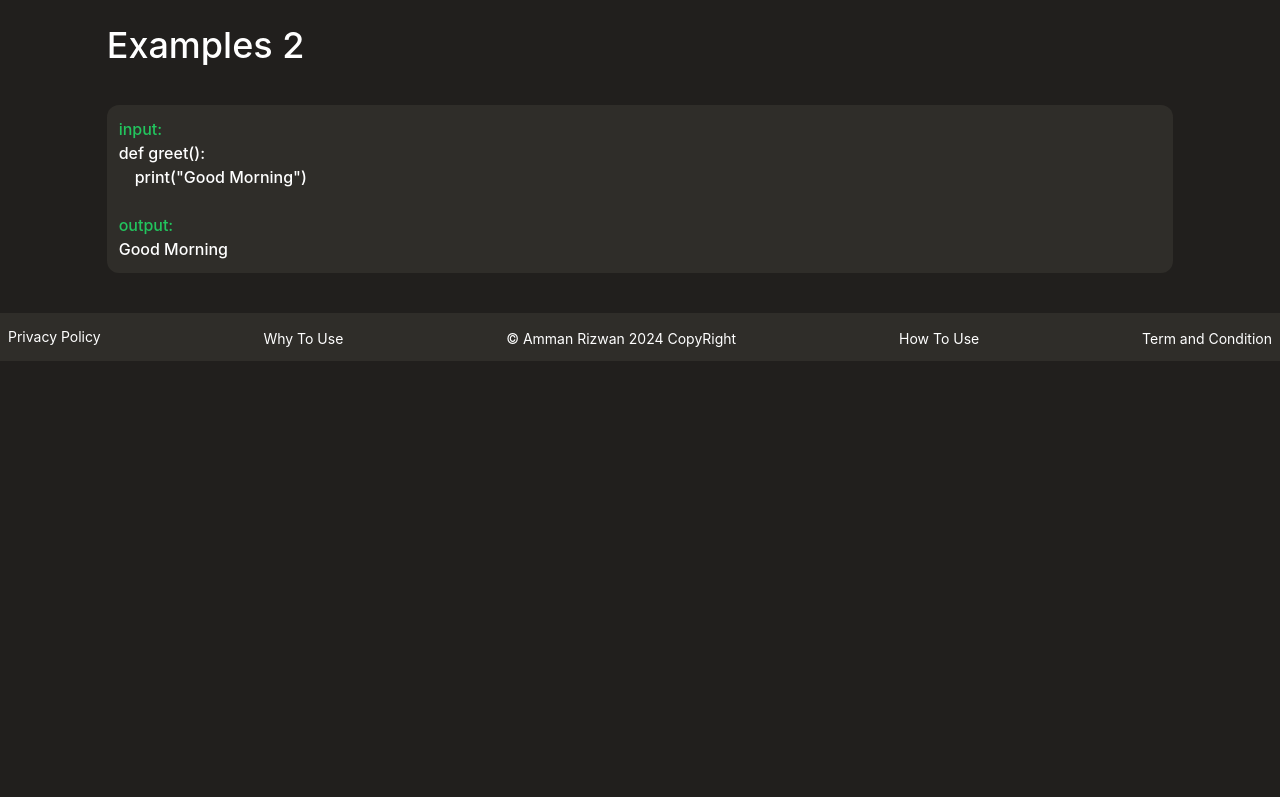
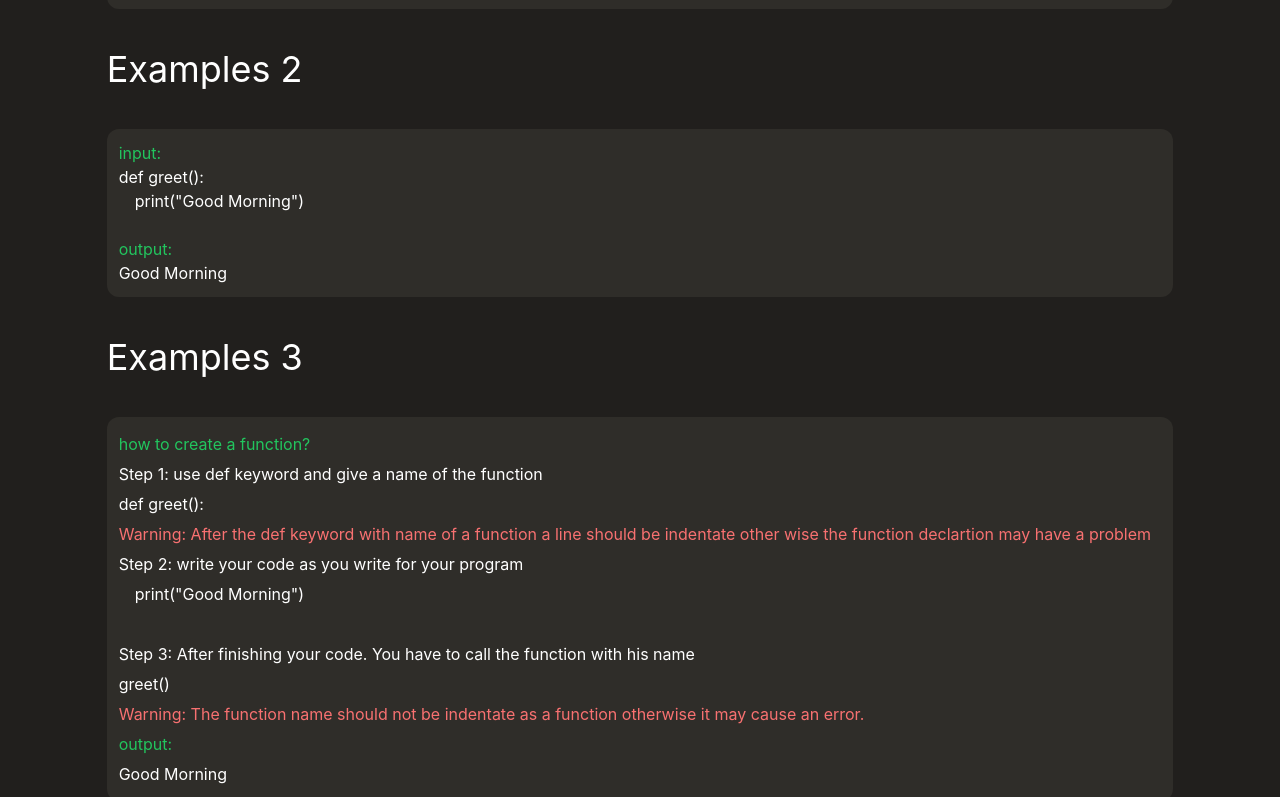
Before and after one commit to AmmanRizwan/python-question-client, a React (Create React App) app: page / in a window 1280 px wide. Shown: the part 3463-4260 px from the top of the page. Before the commit the page ends 3824 px from the top, so only its background shows below. Built offline with nearby package versions, Linux system fonts and the light colour scheme.

Commit message:
add some example

```diff
--- a/src/components/Function.jsx
+++ b/src/components/Function.jsx
@@ -94,6 +94,7 @@ const Function = () => {
           <div>def add_element(arr, element):
           <div className="pl-4">arr.append(element)</div>
           </div>
+          <div>add_element(arr, element)</div>
           <p>print(arr)</p>
           <br />
           <div className="text-green-500">output:</div>
@@ -102,8 +103,8 @@ const Function = () => {
       </div>
 
       <div className="select-none">
-      <h3 className="select-none text-white font-medium text-xl sm:text-4xl my-10">Examples 2</h3>
-          <div className="font-medium p-3 bg-[#2F2D29] rounded-xl mt-4">
+      <h3 className="select-none text-white text-xl sm:text-4xl my-10">Examples 2</h3>
+          <div className=" p-3 bg-[#2F2D29] rounded-xl mt-4">
             <div className="text-green-500">input:</div>
             <div>def greet():</div>
             <p className="pl-4">print("Good Morning")</p>
@@ -112,6 +113,27 @@ const Function = () => {
             <div>Good Morning</div>
           </div>
       </div>
+
+      <div className="select-none">
+      <h3 className="select-none text-white text-xl sm:text-4xl my-10">Examples 3</h3>
+          <div className="leading-[30px] p-3 bg-[#2F2D29] rounded-xl mt-4">
+            <div className="text-green-500">how to create a function?</div>
+            <div>Step 1: use def keyword and give a name of the function</div>
+            <div>def greet():</div>
+            <div className="text-red-400">Warning: After the def keyword with name of a function a line should be indentate other wise the function declartion may have a problem</div>
+            <div>Step 2: write your code as you write for your program</div>
+            <p className="pl-4">print("Good Morning")</p>
+            <br />
+            <div>Step 3: After finishing your code. You have to call the function with his name</div>
+            <div>greet()</div>
+            <div className="text-red-400">Warning: The function name should not be indentate as a function otherwise it may cause an error.</div>
+            <div className="text-green-500">output:</div>
+            <div>Good Morning</div>
+          </div>
+      </div>
+
+      <div className="my-3">I Think You May have a Question.. <br />When you use parameter or argument.</div>
+      <div>The Above question is without argument but the <strong>Example 1</strong> is with Argument you can relate 😊</div>
     </div>
     </div>
   )
```
Also changed, not shown: 1 other file (tests, documents, lock files or other folders).
